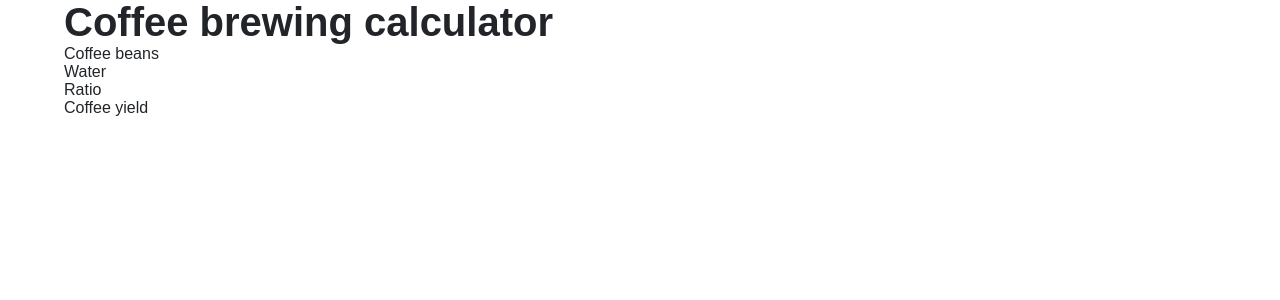
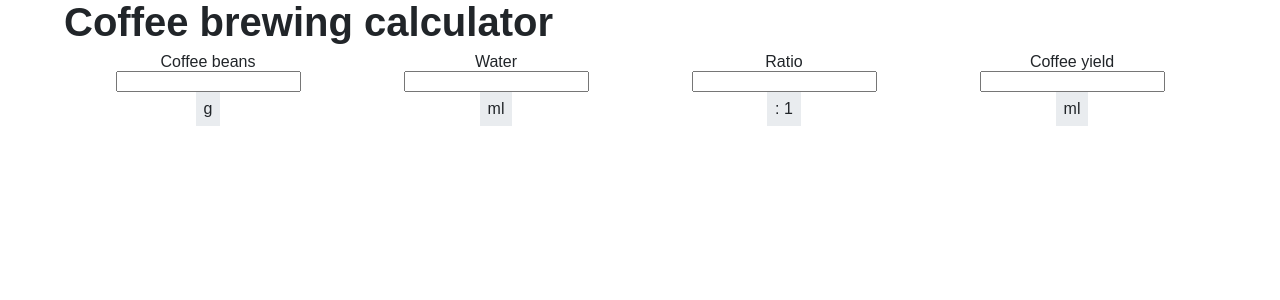
Before and after one commit to kodosa7/coffee-brewing-calculator, a React (Vite) app: page / in a window 1280 px wide. Shown: the top 300 px of the page. Built offline with nearby package versions, Linux system fonts and the light colour scheme.

Commit message:
Added components, set up input fields

```diff
--- a/src/components/Calculator.jsx
+++ b/src/components/Calculator.jsx
@@ -1,17 +1,30 @@
 import InputField from "./InputField";
+import { useState } from "react";
 
 const Calculator = () => {
+    const [coffeeBeans, setCoffeeBeans] = useState(0);
+    const [water, setWater ] = useState(0);
+    const [ratio, setRation ] = useState(0);
+    const [coffeeYield, setCoffeeYield ] = useState(0);
 
-    const fieldName = [ "Coffee beans",
-                        "Water",
-                        "Ratio",
-                        "Coffee yield"
-                    ]
+    const fieldText = { "Coffee beans": "g",
+                        "Water": "ml",
+                        "Ratio": ": 1",
+                        "Coffee yield": "ml"
+    }
 
     return (
-        <div>
-            {fieldName.map(item => (
-                <InputField fieldName={ item } />
+        <div className="inputFieldWrapper">
+            {Object.entries(fieldText)
+                .map(item => (
+                <InputField
+                    fieldName={ item[0] }
+                    fieldUnit={ item[1] }
+                    coffeeBeans={ coffeeBeans }
+                    water={ water }
+                    ratio={ ratio }
+                    coffeeYield={ coffeeYield }
+                />
             ))}
         </div>
     );
--- a/src/components/InputField.jsx
+++ b/src/components/InputField.jsx
@@ -1,10 +1,23 @@
 const InputField = (props) => {
-    const fieldName = props.fieldName
+    const fieldName = props.fieldName;
+    const fieldUnit = props.fieldUnit;
 
     return (
-        <p>
-            { fieldName }
-        </p>
+        <div className="inputField">
+            <label for="name">{ fieldName }</label>
+            <input
+                type="number"
+                id="name"
+                name="name"
+                required
+                minlength="1"
+                maxlength="10"
+                size="10"
+            />
+            <div className="fieldUnit">
+                { fieldUnit }
+            </div>
+        </div>
     );
 };
 
--- a/src/index.css
+++ b/src/index.css
@@ -14,3 +14,21 @@ h1 {
 main {
     margin: 0 4rem;
 }
+
+.inputFieldWrapper {
+    display: flex;
+    flex-direction: row;
+    align-items: center;
+    justify-content: space-around;
+}
+
+.inputField {
+    display: flex;
+    flex-direction: column;
+    padding: .5rem;
+}
+
+.fieldUnit {
+  padding: .5rem;
+  background-color: #e9ecef;
+}
```
